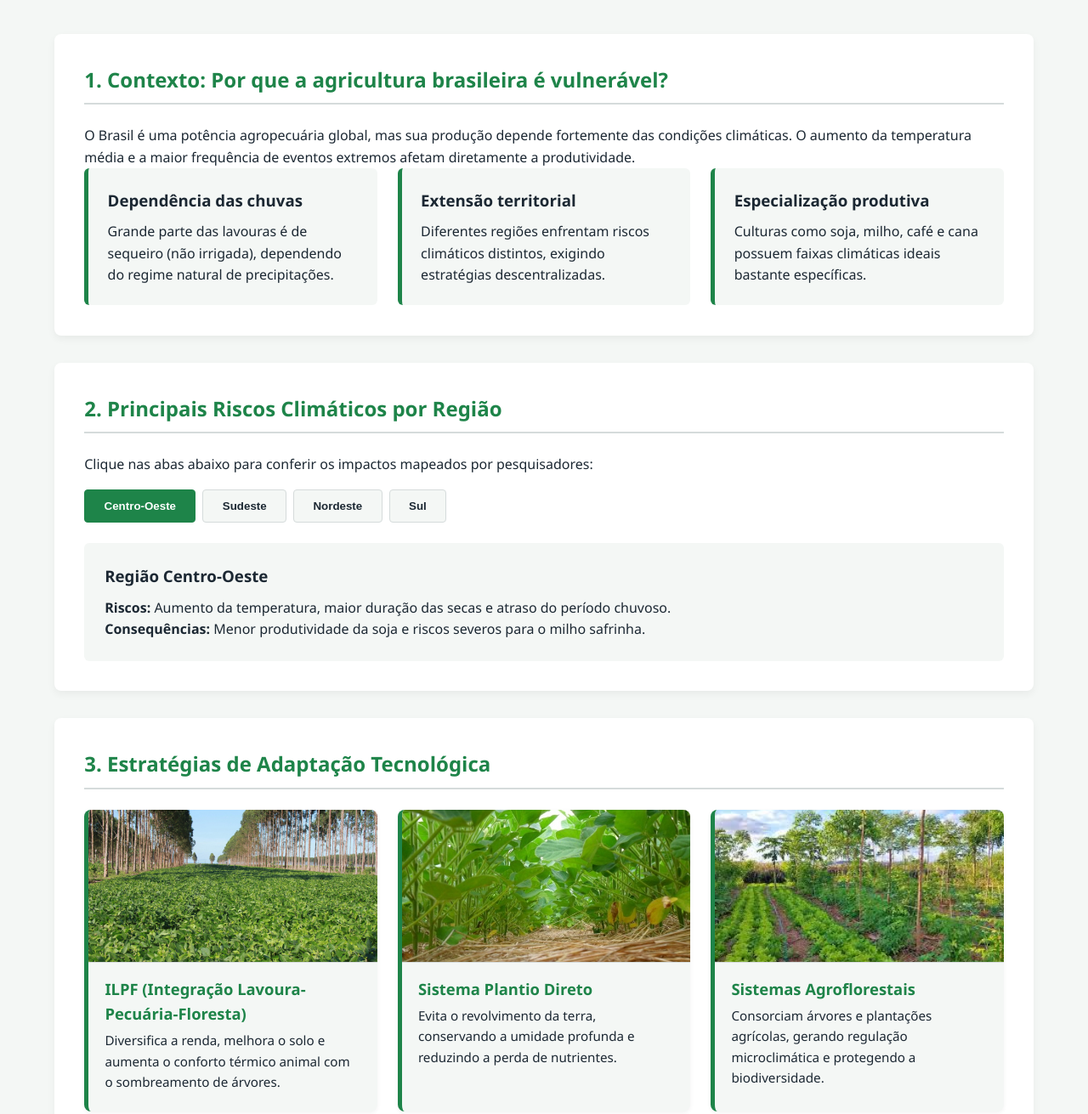
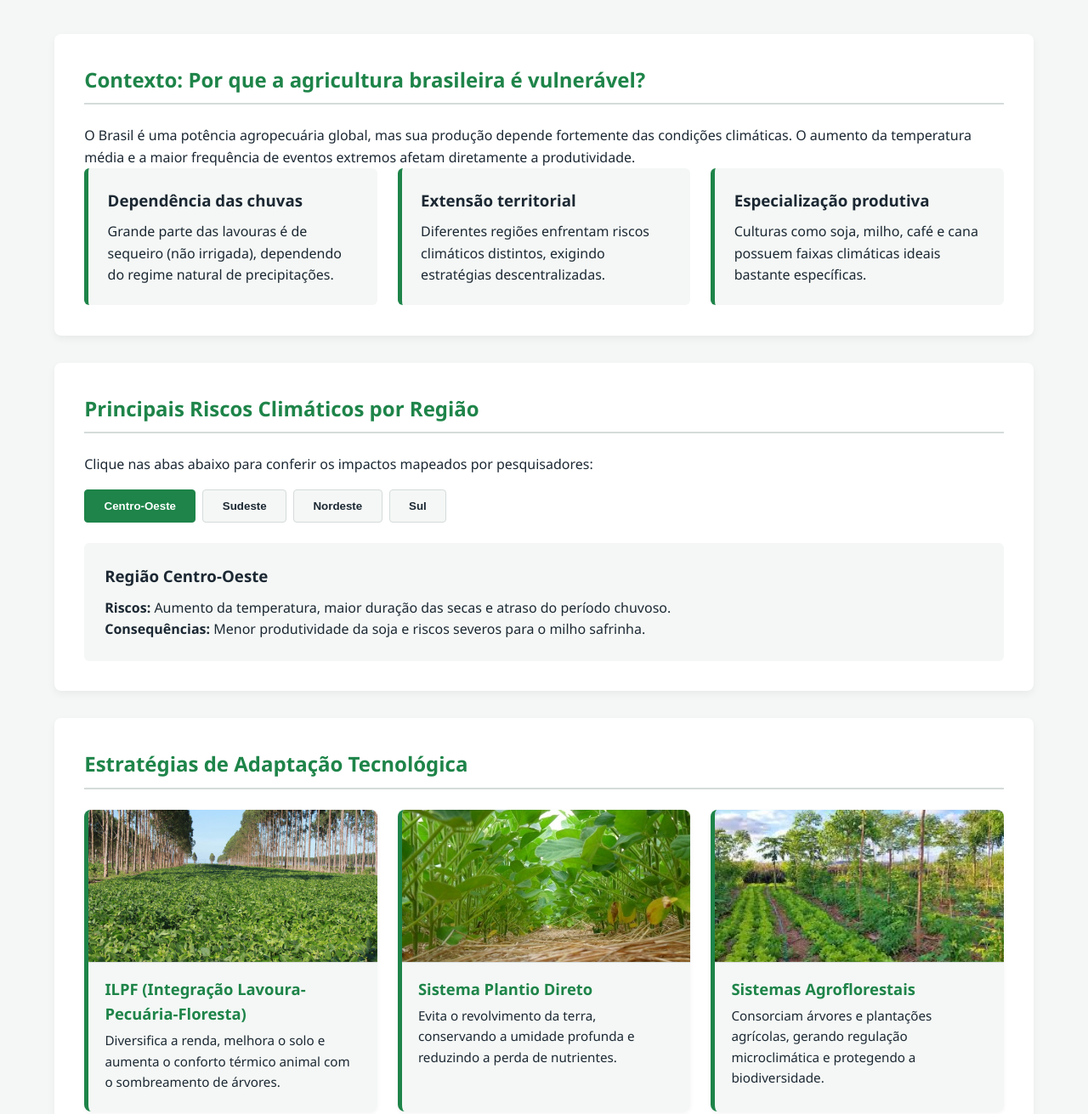
Before and after one commit to ViniProfi/Agrinho-2026, a plain HTML site: page index.html in a window 1280 px wide. Shown: the part 470-1781 px from the top of the page at 85% size. Drawn offline with Linux system fonts and the light colour scheme.

Commit message:
Update index.html

```diff
--- a/index.html
+++ b/index.html
@@ -39,7 +39,7 @@
 
     <main class="container">
         <section id="contexto" class="card animate-in">
-            <h2>1. Contexto: Por que a agricultura brasileira é vulnerável?</h2>
+            <h2> Contexto: Por que a agricultura brasileira é vulnerável?</h2>
             <p>O Brasil é uma potência agropecuária global, mas sua produção depende fortemente das condições climáticas. O aumento da temperatura média e a maior frequência de eventos extremos afetam diretamente a produtividade.</p>
 
             <div class="grid-3">
@@ -59,7 +59,7 @@
         </section>
 
         <section id="riscos" class="card animate-in">
-            <h2>2. Principais Riscos Climáticos por Região</h2>
+            <h2> Principais Riscos Climáticos por Região</h2>
             <p>Clique nas abas abaixo para conferir os impactos mapeados por pesquisadores:</p>
 
             <div class="tabs">
@@ -95,7 +95,7 @@
         </section>
 
         <section id="estrategias" class="card animate-in">
-            <h2>3. Estratégias de Adaptação Tecnológica</h2>
+            <h2> Estratégias de Adaptação Tecnológica</h2>
 
             <div class="grid-2">
                 <div class="tech-item">
@@ -125,7 +125,7 @@
         </section>
 
         <section id="simulador" class="card animate-in">
-            <h2>4. Simulador de Resiliência de Propriedade</h2>
+            <h2> Simulador de Resiliência de Propriedade</h2>
             <p>Insira os dados da sua propriedade fictícia para calcular o nível estimado de adaptação climática baseado no plano ABC+:</p>
 
             <form id="form-simulador" onsubmit="return false;">
@@ -155,7 +155,7 @@
         </section>
 
         <section id="desafios" class="card animate-in">
-            <h2>5. Obstáculos e Políticas Públicas</h2>
+            <h2> Obstáculos e Políticas Públicas</h2>
             <p>O principal pilar governamental é o <strong>Plano ABC+ (2020-2030)</strong>, focado na expansão de sistemas de baixa emissão de carbono.</p>
             <div style="overflow-x: auto;">
                 <table>
```
